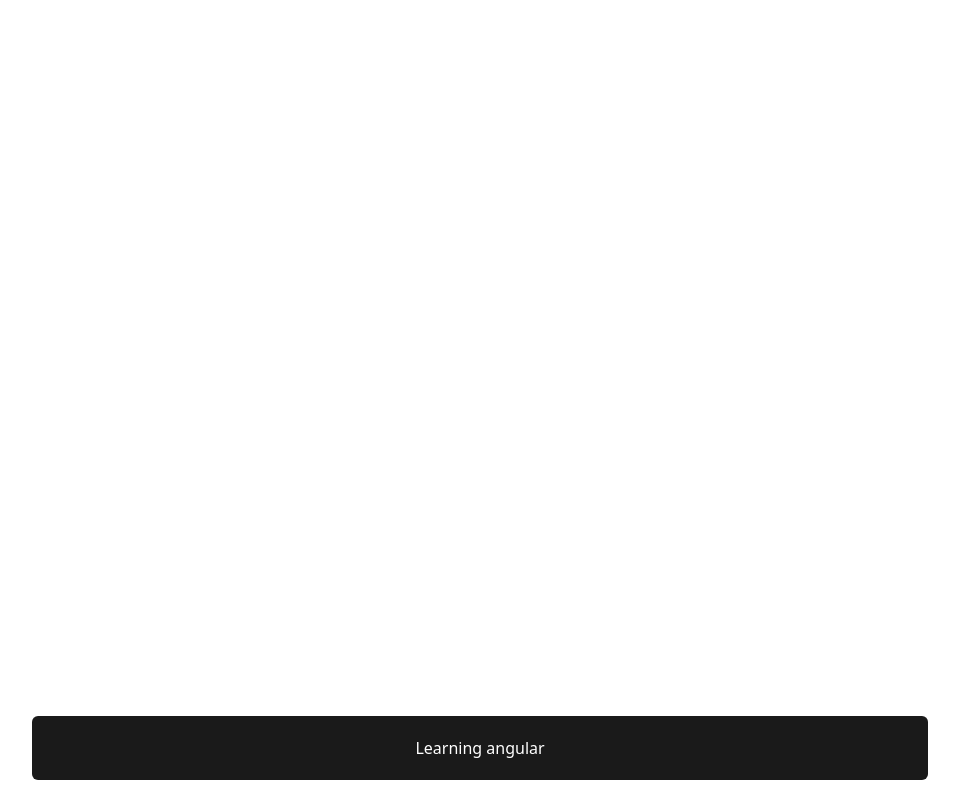
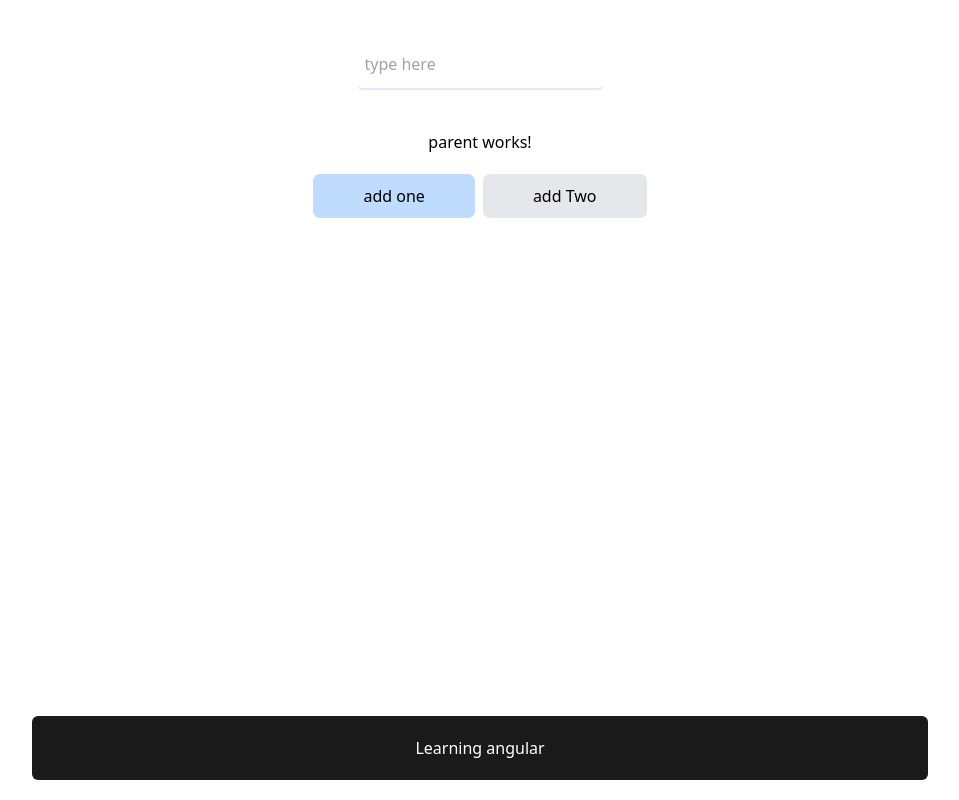
Before and after one commit to akaashvaa/ng-learn, an Angular app: page / in a window 1280 px wide. Shown: the whole page, without its empty margins (160-1119 px from the left). Built offline with nearby package versions, Linux system fonts and the light colour scheme.

Commit message:
two way binding

```diff
--- /dev/null
+++ b/src/app/BindMethod/parent/parent.component.html
@@ -0,0 +1,11 @@
+<div class="flex flex-col gap-3">
+  <p class="text-center py-2">parent works!</p>
+  <div class="flex gap-x-2">
+    <button (click)="onAddOne()" type="button" class="bg-blue-200">
+      add one
+    </button>
+    <button (click)="onAddTwo()" type="button" class="bg-gray-200">
+      add Two
+    </button>
+  </div>
+</div>
--- /dev/null
+++ b/src/app/BindMethod/parent/parent.component.ts
@@ -0,0 +1,21 @@
+import { Component, EventEmitter, Output } from '@angular/core';
+
+@Component({
+  selector: 'app-parent',
+  standalone: true,
+  imports: [],
+  templateUrl: './parent.component.html',
+  styleUrl: './parent.component.scss',
+})
+export class ParentComponent {
+  @Output() addOne = new EventEmitter<{ name: string }>();
+  @Output() addTwo = new EventEmitter();
+
+  onAddOne() {
+    this.addOne.emit({ name: 'Akash' });
+    // console.log('working');
+  }
+  onAddTwo() {
+    this.addTwo.emit({});
+  }
+}
--- a/src/app/app.component.html
+++ b/src/app/app.component.html
@@ -1,7 +1,16 @@
-<div class="w-full flex justify-center items-center flex-col gap-8 ">
+<div class="w-full flex justify-center items-center flex-col py-10 gap-8">
+  <h2
+    class="absolute bottom-5 bg-[#1a1a1a] mx-3 text-white dropbox-md select-none p-5 text-center w-[70%] rounded-md"
+  >
+    Learning angular
+  </h2>
+  <input
+    type="text"
+    #inputVal
+    placeholder="type here"
+    class="px-2 py-3 outline-none border-b-2 rounded-md border-indigo-100"
+  />
 
-  <h2 class="absolute bottom-5 bg-[#1a1a1a] mx-3 text-white dropbox-md select-none p-5 text-center w-[70%] rounded-md">Learning angular</h2>
-
-
-
+  <app-parent (addOne)="onAddOne($event)" (addTwo)="onAddTwo()"></app-parent>
   <router-outlet />
+</div>
--- a/src/app/app.component.ts
+++ b/src/app/app.component.ts
@@ -1,18 +1,32 @@
-import { Component } from '@angular/core';
+import { Component, ElementRef, ViewChild, viewChild } from '@angular/core';
 import { RouterOutlet } from '@angular/router';
-import {FormsModule} from '@angular/forms'
+import { FormsModule } from '@angular/forms';
+import { ParentComponent } from './BindMethod/parent/parent.component';
 @Component({
   selector: 'app-root',
   standalone: true,
-  imports: [RouterOutlet,FormsModule],
+  imports: [RouterOutlet, FormsModule, ParentComponent],
   templateUrl: './app.component.html',
-  styleUrl: './app.component.scss'
+  styleUrl: './app.component.scss',
 })
 export class AppComponent {
   title = 'ng-learn';
-  disable=true
-  twoway : String = "hello"
-  handleInput(name : string){
-    console.log(name)
+  disable = true;
+  twoway: String = 'hello';
+
+  /**
+   * @abstract local reference template
+   */
+  @ViewChild('inputVal', { static: true }) value: any;
+
+  // console.log(value)
+
+  // two way binding
+  onAddOne(serverData: { name: string }) {
+    console.log('add one', serverData.name);
+  }
+  onAddTwo() {
+    console.log(this.value.nativeElement.value);
+    console.log('add two');
   }
 }
--- a/src/styles.scss
+++ b/src/styles.scss
@@ -2,3 +2,7 @@
 @tailwind components;
 @tailwind utilities;
 /* You can add global styles to this file, and also import other style files */
+button {
+  padding: 10px 50px;
+  border-radius: 7px;
+}
--- a/tailwind.config.js
+++ b/tailwind.config.js
@@ -1,10 +1,12 @@
 /** @type {import('tailwindcss').Config} */
 module.exports = {
-  content: [
-    "./src/**/*.{html,ts}",
-  ],
+  content: ["./src/**/*.{html,ts}"],
   theme: {
-    extend: {},
+    extend: {
+      colors: {
+        special: "#9EC7C6",
+      },
+    },
   },
   plugins: [],
-}
+};
```
Also changed, not shown: src/app/BindMethod/parent/parent.component.scss (added), 1 other file (tests, documents, lock files or other folders).
